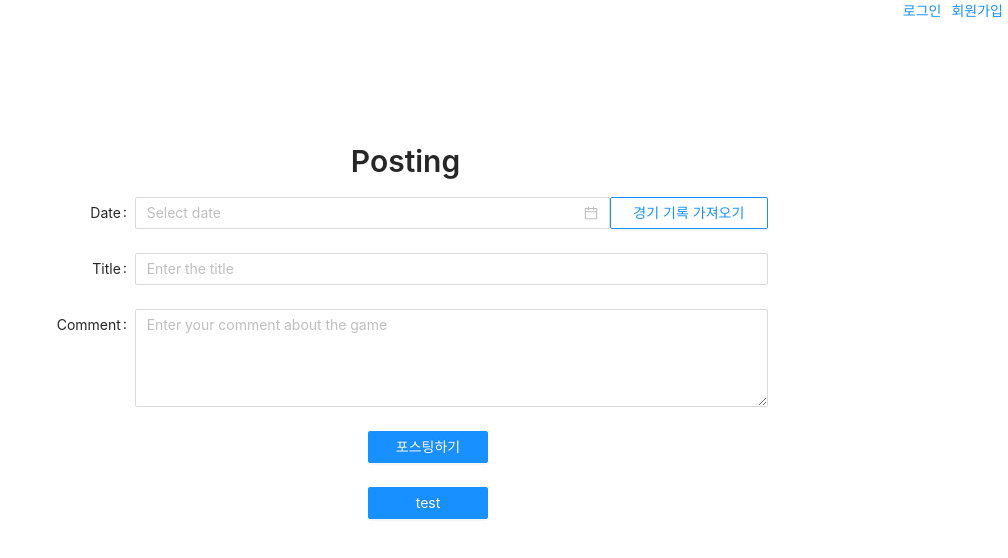
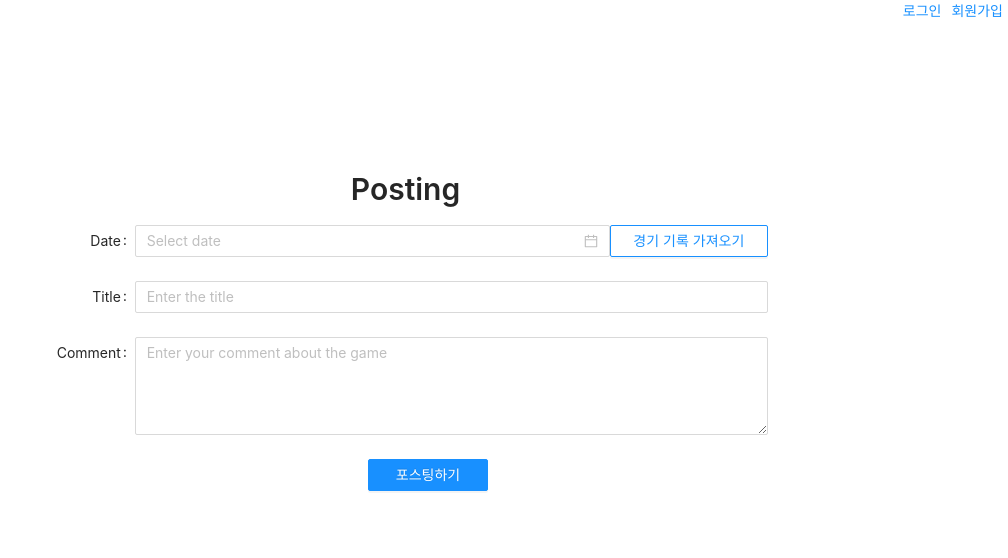
Before and after one commit to rnrn99/tistory_auto-posting_react, a React (Create React App) app in the folder client/: page /main in a window 1280 px wide. Shown: the top 558 px of the page, without its empty margins (272-1280 px from the left). Built offline with nearby package versions, Linux system fonts and the light colour scheme; no server answers.

Commit message:
[MOD] getGameResult router send json & loading message

```diff
--- a/client/src/component/MainPage/MainPage.js
+++ b/client/src/component/MainPage/MainPage.js
@@ -67,7 +67,11 @@ function MainPage() {
       date: Date,
       teamCode: Team,
     };
-    message.loading("경기 기록을 가져오고 있습니다. 잠시만 기다려주세요.");
+    const loading = message.loading(
+      "경기 기록을 가져오고 있습니다. 잠시만 기다려주세요.",
+      0,
+    );
+    setTimeout(loading, 11000);
 
     axios.post("/api/posting/getGameResult", variable).then((response) => {
       if (response.data.success) {
@@ -133,11 +137,6 @@ function MainPage() {
         );
       }
     });
-  };
-
-  //확인용
-  const handleTest = () => {
-    console.log(Image);
   };
 
   const options = [
@@ -215,19 +214,6 @@ function MainPage() {
             포스팅하기
           </Button>
         </Form.Item>
-
-        {
-          /* Replacer 확인용 test 버튼 ####나중에 지우기 */
-          <Form.Item wrapperCol={{ span: 24, offset: 12 }}>
-            <Button
-              type="primary"
-              style={{ minWidth: "30%" }}
-              onClick={handleTest}
-            >
-              test
-            </Button>
-          </Form.Item>
-        }
       </Form>
     </div>
   );
```
Also changed, not shown: 1 other file (tests, documents, lock files or other folders).
